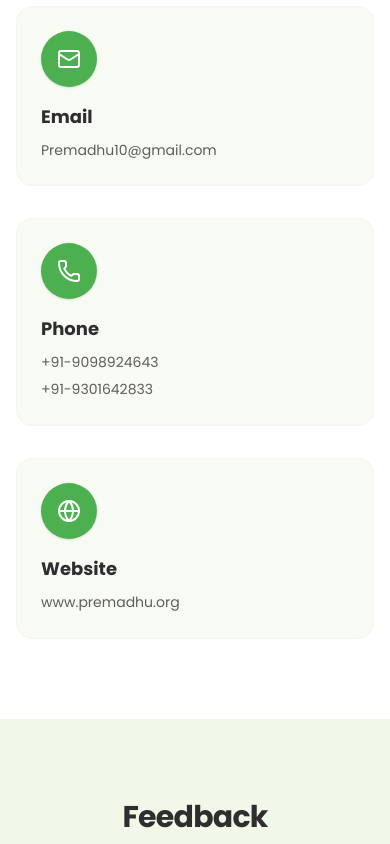
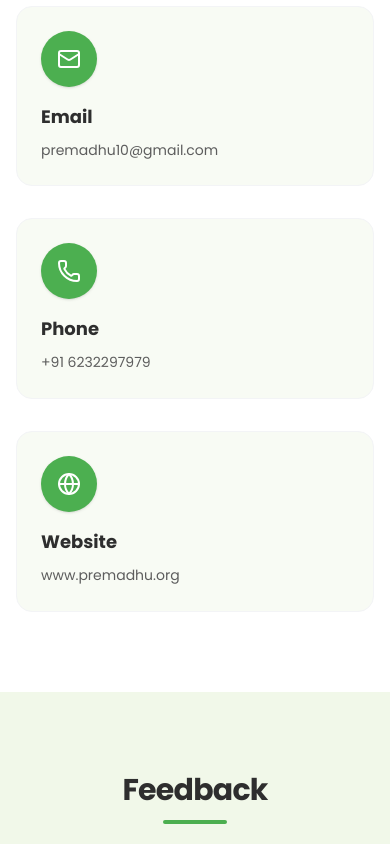
Before and after one commit to premadhu-gau-seva/Premadhu.org, a Next.js app: page / in a window 390 px wide. Shown: the part 6900-7744 px from the top of the page. Built offline with nearby package versions, Linux system fonts and the light colour scheme.

Commit message:
chore: update contact phone, email, and social media links

```diff
--- a/components/Contact.tsx
+++ b/components/Contact.tsx
@@ -20,10 +20,10 @@ export default function Contact() {
       title: "Email",
       content: (
         <a
-          href="mailto:Premadhu10@gmail.com"
+          href="mailto:premadhu10@gmail.com"
           className="hover:text-primary transition-colors block"
         >
-          Premadhu10@gmail.com
+          premadhu10@gmail.com
         </a>
       ),
     },
@@ -31,20 +31,12 @@ export default function Contact() {
       icon: Phone,
       title: "Phone",
       content: (
-        <div className="space-y-1">
-          <a
-            href="tel:+919098924643"
-            className="hover:text-primary transition-colors block"
-          >
-            +91-9098924643
-          </a>
-          <a
-            href="tel:+919301642833"
-            className="hover:text-primary transition-colors block"
-          >
-            +91-9301642833
-          </a>
-        </div>
+        <a
+          href="tel:+916232297979"
+          className="hover:text-primary transition-colors block"
+        >
+          +91 6232297979
+        </a>
       ),
     },
     {
--- a/components/Footer.tsx
+++ b/components/Footer.tsx
@@ -64,19 +64,19 @@ export default function Footer() {
               <p className="flex items-center gap-2.5">
                 <Phone className="w-4 h-4 text-primary flex-shrink-0" />
                 <a
-                  href="tel:+919098924643"
+                  href="tel:+916232297979"
                   className="hover:text-primary transition-colors"
                 >
-                  +91-9098924643
+                  +91 6232297979
                 </a>
               </p>
               <p className="flex items-center gap-2.5">
                 <Mail className="w-4 h-4 text-primary flex-shrink-0" />
                 <a
-                  href="mailto:premadhu@outlook.in"
+                  href="mailto:premadhu10@gmail.com"
                   className="hover:text-primary transition-colors"
                 >
-                  premadhu@outlook.in
+                  premadhu10@gmail.com
                 </a>
               </p>
               <p className="flex items-center gap-2.5">
@@ -104,7 +104,9 @@ export default function Footer() {
             <div className="flex gap-3">
               {/* Facebook */}
               <a
-                href="#"
+                href="https://www.facebook.com/"
+                target="_blank"
+                rel="noopener noreferrer"
                 aria-label="Facebook"
                 className="w-10 h-10 rounded-full bg-primary hover:bg-secondary flex items-center justify-center text-white transition-all hover:-translate-y-1"
               >
@@ -112,19 +114,11 @@ export default function Footer() {
                   <path d="M22.675 0h-21.35c-.732 0-1.325.593-1.325 1.325v21.351c0 .731.593 1.324 1.325 1.324h11.495v-9.294h-3.128v-3.622h3.128v-2.671c0-3.1 1.893-4.788 4.659-4.788 1.325 0 2.463.099 2.795.143v3.24l-1.918.001c-1.504 0-1.795.715-1.795 1.763v2.313h3.587l-.467 3.622h-3.12v9.293h6.116c.73 0 1.323-.593 1.323-1.325v-21.35c0-.732-.593-1.325-1.325-1.325z" />
                 </svg>
               </a>
-              {/* Twitter / X */}
-              <a
-                href="#"
-                aria-label="Twitter / X"
-                className="w-10 h-10 rounded-full bg-primary hover:bg-secondary flex items-center justify-center text-white transition-all hover:-translate-y-1"
-              >
-                <svg className="w-4 h-4 fill-current" viewBox="0 0 24 24">
-                  <path d="M18.244 2.25h3.308l-7.227 8.26 8.502 11.24H16.17l-5.214-6.817L4.99 21.75H1.68l7.73-8.835L1.254 2.25H8.08l4.713 6.231zm-1.161 17.52h1.833L7.084 4.126H5.117z" />
-                </svg>
-              </a>
               {/* Instagram */}
               <a
-                href="#"
+                href="https://www.instagram.com/premadhu_2024/?utm_source=ig_web_button_share_sheet"
+                target="_blank"
+                rel="noopener noreferrer"
                 aria-label="Instagram"
                 className="w-10 h-10 rounded-full bg-primary hover:bg-secondary flex items-center justify-center text-white transition-all hover:-translate-y-1"
               >
@@ -134,7 +128,9 @@ export default function Footer() {
               </a>
               {/* YouTube */}
               <a
-                href="#"
+                href="https://www.youtube.com/channel/UCV1XYch4XPD1P7nTtQ9tIbw"
+                target="_blank"
+                rel="noopener noreferrer"
                 aria-label="YouTube"
                 className="w-10 h-10 rounded-full bg-primary hover:bg-secondary flex items-center justify-center text-white transition-all hover:-translate-y-1"
               >
```
